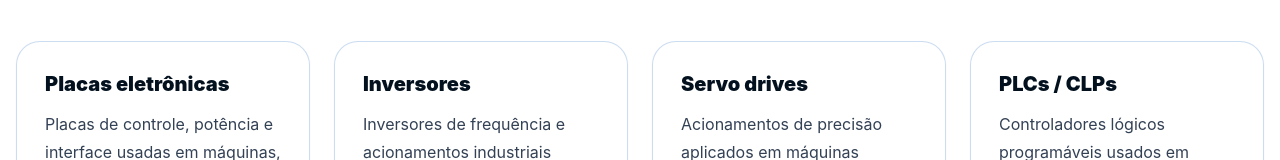
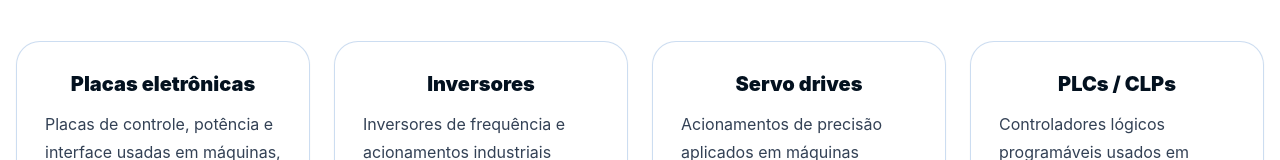
Before and after one commit to Dev-RuiDiniz/Site_WMG_AssistenciaTecnica, a React (Vite) app: page /equipamentos in a window 1280 px wide. Shown: the part 481-641 px from the top of the page. Built offline with nearby package versions, Linux system fonts and the light colour scheme; no server answers.

Commit message:
fix(equipamentos): centraliza titulos dos cards

```diff
--- a/src/pages/EquipmentPage.tsx
+++ b/src/pages/EquipmentPage.tsx
@@ -22,7 +22,9 @@ export function EquipmentPage() {
           {equipmentContent.map((equipment, index) => (
             <RevealOnScroll key={equipment.slug} delay={index * 0.05}>
               <Card className="h-full shadow-sm transition hover:-translate-y-1 hover:scale-[1.02] hover:border-wmg-cyan-400/50 hover:shadow-wmg-card">
-                <h2 className="text-xl font-black text-wmg-navy-950">{equipment.title}</h2>
+                <h2 className="text-center text-xl font-black text-wmg-navy-950">
+                  {equipment.title}
+                </h2>
                 <p className="mt-3 leading-7 text-slate-700">{equipment.description}</p>
               </Card>
             </RevealOnScroll>
```
Also changed, not shown: 1 other file (tests, documents, lock files or other folders).
